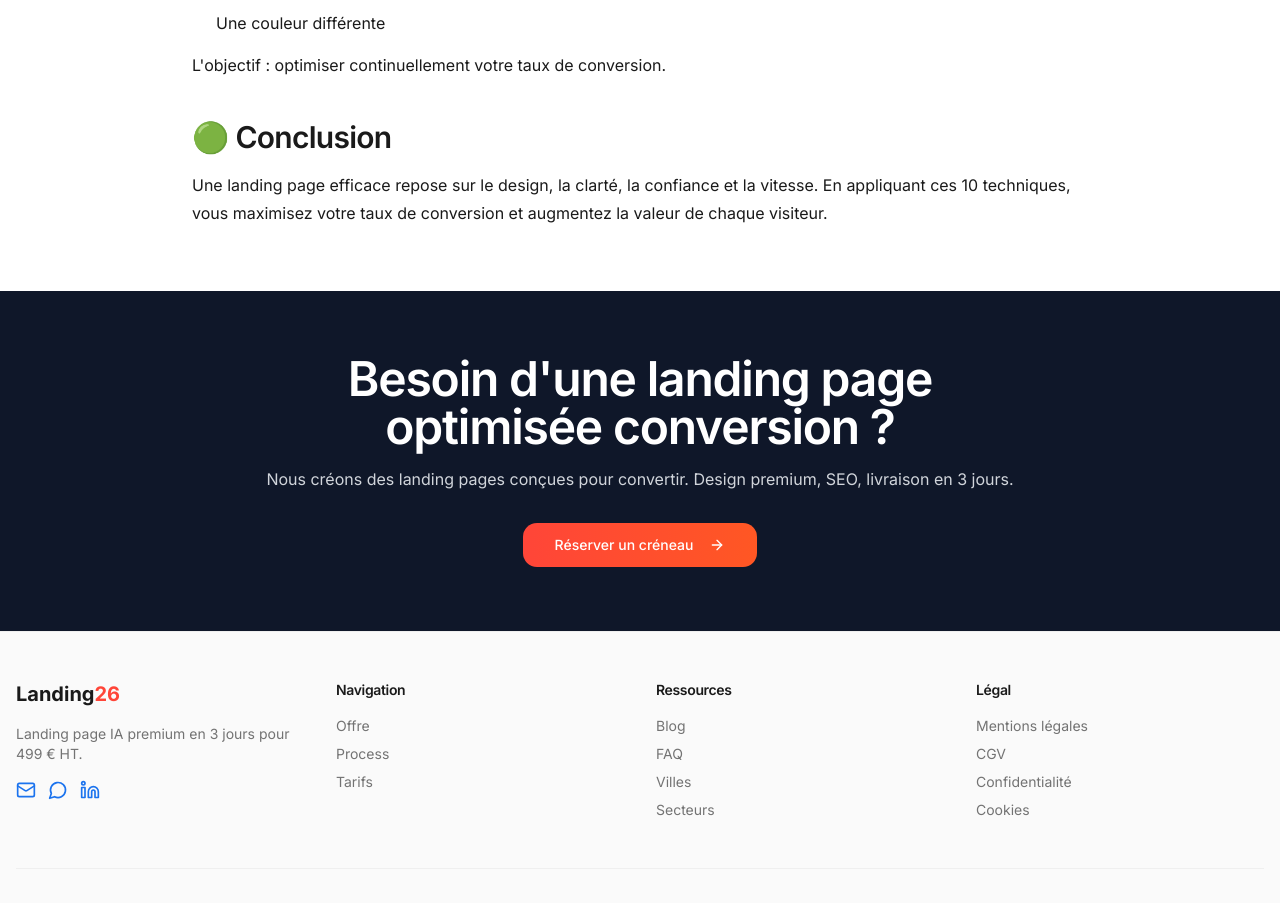
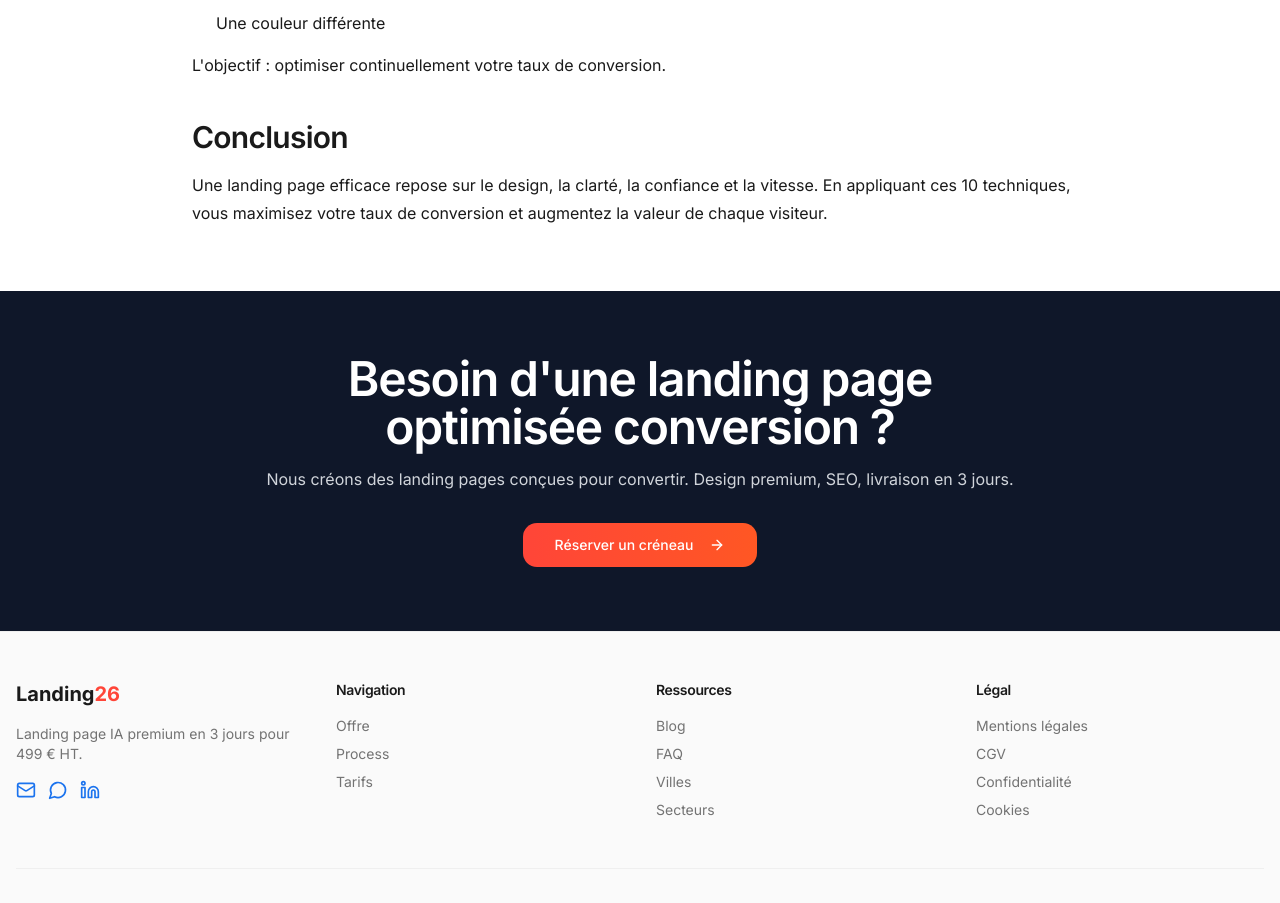
Before and after one commit to agency26/landing26site, a React (Vite) app: page /blog/optimiser-conversion-landing-page in a window 1280 px wide. Shown: the part 2907-3810 px from the top of the page. Built offline with nearby package versions, Linux system fonts and the light colour scheme; the HTML template or start-up script is replaced by a standard one.

Commit message:
Remove green dot from blog conclusions
- Eliminate the 🟢 emoji from the Conclusion headings in the three blog articles (ConversionOptimization, SEOGuide, AICopywriting) to restore clean conclusions.

```diff
--- a/src/pages/blog/AICopywriting.tsx
+++ b/src/pages/blog/AICopywriting.tsx
@@ -129,7 +129,7 @@ const AICopywriting = () => {
             </ul>
             <p>Cela donne des landing pages plus fluides et plus professionnelles.</p>
 
-            <h2>🟢 Conclusion</h2>
+            <h2>Conclusion</h2>
             <p>
               L'IA ne remplace pas l'humain : elle augmente ses capacités.
               Elle permet de créer des landing pages plus efficaces, plus rapides à produire, et surtout beaucoup plus performantes.
--- a/src/pages/blog/ConversionOptimization.tsx
+++ b/src/pages/blog/ConversionOptimization.tsx
@@ -129,7 +129,7 @@ const ConversionOptimization = () => {
             </ul>
             <p>L'objectif : optimiser continuellement votre taux de conversion.</p>
 
-            <h2>🟢 Conclusion</h2>
+            <h2>Conclusion</h2>
             <p>
               Une landing page efficace repose sur le design, la clarté, la confiance et la vitesse. En appliquant ces 10 techniques, vous maximisez votre taux de conversion et augmentez la valeur de chaque visiteur.
             </p>
--- a/src/pages/blog/SEOGuide.tsx
+++ b/src/pages/blog/SEOGuide.tsx
@@ -111,7 +111,7 @@ const SEOGuide = () => {
               <li>D'améliorer la structure</li>
             </ul>
 
-            <h2>🟢 Conclusion</h2>
+            <h2>Conclusion</h2>
             <p>Une landing page peut devenir un levier SEO puissant, à condition de respecter :</p>
             <ul>
               <li>Un mot-clé clair</li>
```
